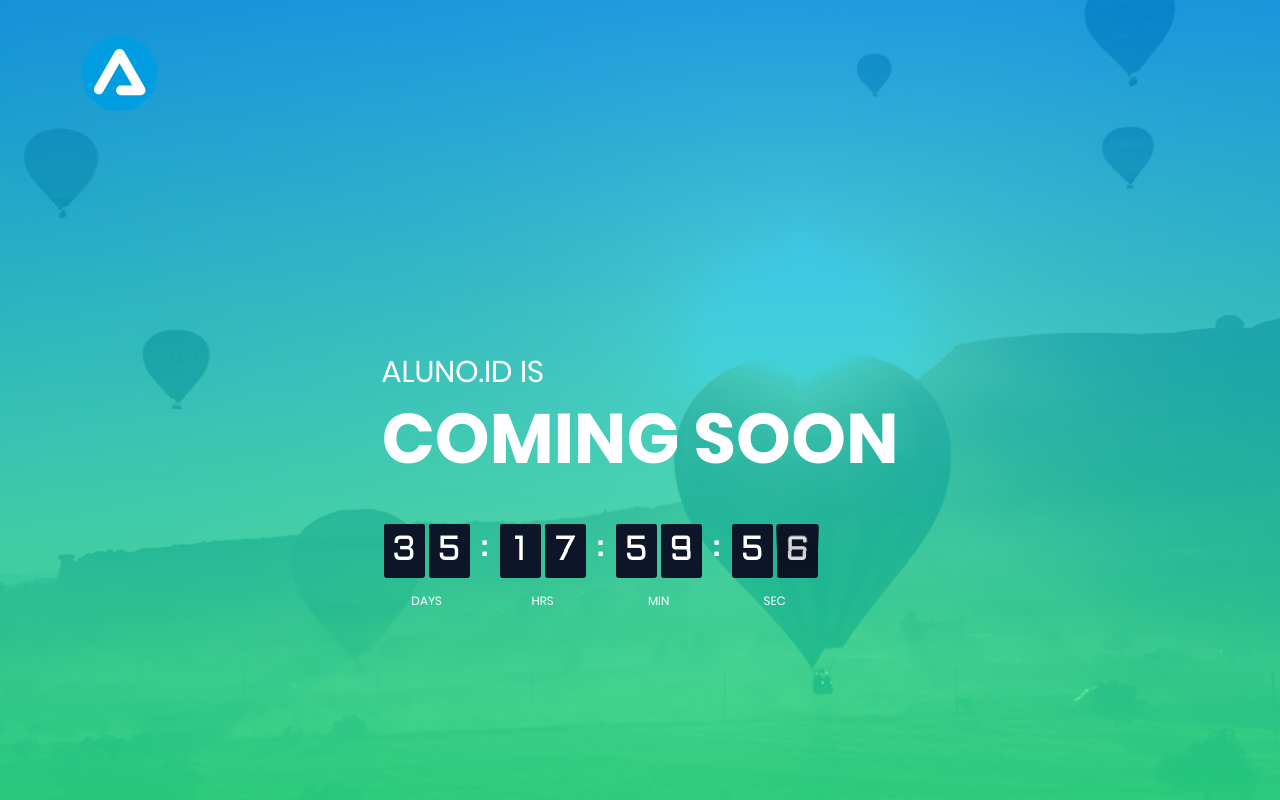
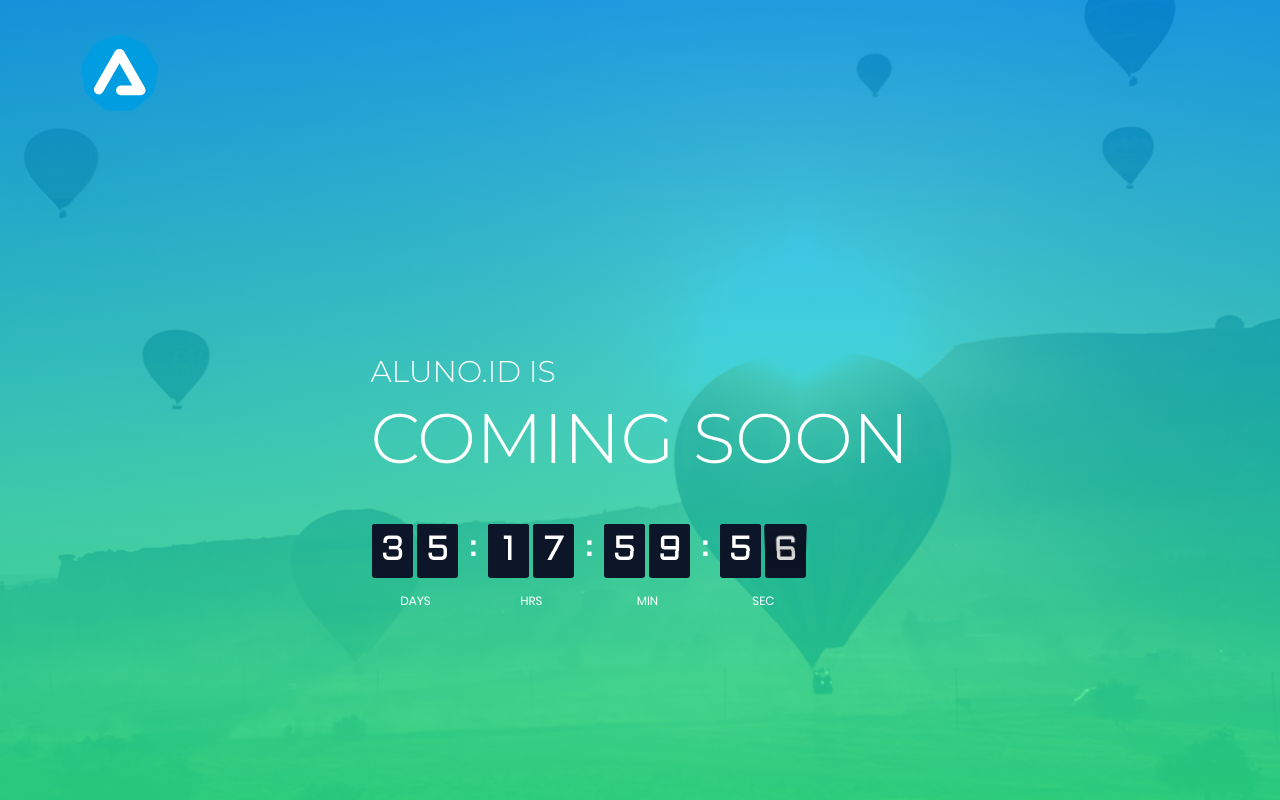
Before and after one commit to aluno-id/aluno-id.github.io, a plain HTML site: page index.html in a window 1280 px wide. Drawn offline with Linux system fonts and the light colour scheme.

Commit message:
change font to Montserrat

```diff
--- a/index.html
+++ b/index.html
@@ -21,6 +21,7 @@
 	<link rel="stylesheet" type="text/css" href="css/util.css">
 	<link rel="stylesheet" type="text/css" href="css/main.css">
 	<!--===============================================================================================-->
+	<link href="https://fonts.googleapis.com/css2?family=Montserrat:wght@300&display=swap" rel="stylesheet">
 </head>
 
 <body>
@@ -61,11 +62,11 @@
 
 		<div class="flex-w flex-sa p-r-200 respon1">
 			<div class="p-t-34 p-b-60 respon3">
-				<p class="l1-txt1 p-b-10 respon2">
+				<p style="font-family: 'Montserrat', sans-serif;" class="l1-txt1 p-b-10 respon2">
 					Aluno.id is
 				</p>
 
-				<h3 class="l1-txt2 p-b-45 respon2 respon4">
+				<h3 style="font-family: 'Montserrat', sans-serif;" class="l1-txt2 p-b-45 respon2 respon4">
 					Coming Soon
 				</h3>
 
```
